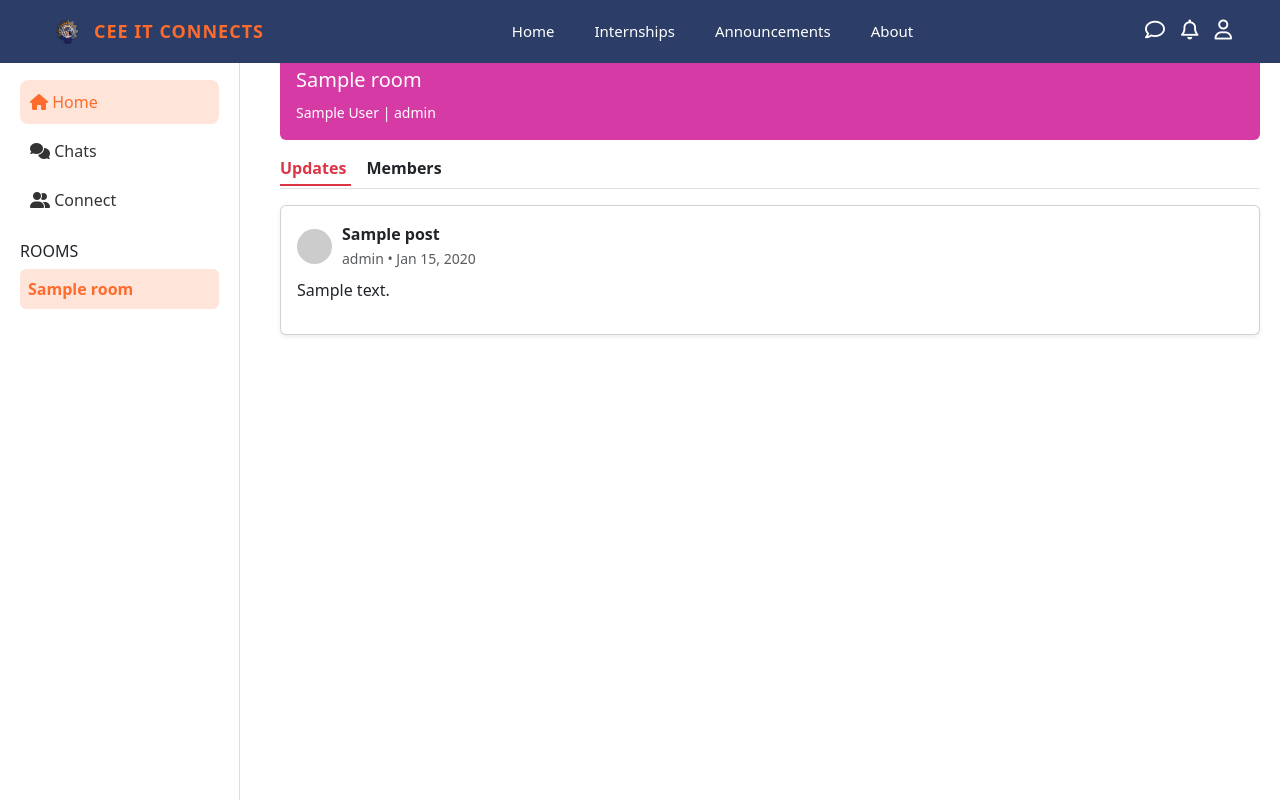
After one commit to EyesAndOranges/CEE-IT-Connects, a PHP site: page /Message.php?room_id=1 in a window 1280 px wide. The commit adds this page. Run offline with PHP 8.4, Linux system fonts and the light colour scheme; the visitor is signed in with stand-in values (Sample User, id 1); tables that the repository leaves empty or names only in its code hold one stand-in row (values such as "Sample post"); data that the repository does not hold is empty; some libraries are stand-ins or nearby versions.

Commit message:
Virtual Room Set(No Connect or Chats Yet)

```diff
--- a/CEE_IT_Connects/CSS/student-login.css
+++ b/CEE_IT_Connects/CSS/student-login.css
@@ -5,7 +5,6 @@
     --text-gray: #777;
 }
 body{
-    padding-top:80px;
     z-index: 1000;
 }
 body, html {
@@ -50,7 +49,7 @@ body, html {
 .left-panel {
     background-image: url("../Sources/left image.png");
     background-size: cover;
-    background-position: center left;
+    background-position: center;
     background-repeat: no-repeat;
     min-height: 100vh;
 }
@@ -60,7 +59,7 @@ body, html {
     flex-direction: column;
     justify-content: center;
     align-items: center;
-    padding: 2rem;
+    padding: 0px;
 }
 
 /* --- UPDATED LOGO SIZE --- */
--- /dev/null
+++ b/CEE_IT_Connects/PHP/chat-room-content.php
@@ -0,0 +1,125 @@
+<?php
+$room_id = $_GET['room_id'];
+
+// ROOM INFO
+$stmt = $pdo->prepare("
+    SELECT r.*, a.full_name, a.role
+    FROM rooms r
+    LEFT JOIN advisers a ON r.adviser_id = a.id
+    WHERE r.id = ?
+");
+$stmt->execute([$room_id]);
+$room = $stmt->fetch();
+
+// ROOM POSTS (UPDATES)
+$stmt = $pdo->prepare("
+    SELECT * FROM room_posts
+    WHERE room_id = ?
+    ORDER BY created_at DESC
+");
+$stmt->execute([$room_id]);
+$posts = $stmt->fetchAll();
+?>
+
+<?php
+$tab = $_GET['tab'] ?? 'updates';
+?>
+
+<head>
+    <style>
+        .tab-link {
+            text-decoration: none;
+            padding-bottom: 5px;
+            transition: 0.2s;
+        }
+
+        .tab-link:hover {
+            color: #dc3545;
+        }
+
+        .active-tab {
+            border-bottom: 2px solid #dc3545;
+        }
+    </style>
+</head>
+<div class="d-flex justify-content-end mb-2">
+    <a href="message.php" class="text-danger fw-semibold" style="text-decoration:none;">
+        <i class="fa-solid fa-arrow-left"></i> Back to rooms
+    </a>
+</div>
+<!-- HEADER -->
+<div class="p-3 text-white rounded" style="background:#d63ba5;">
+    <h5><?= $room['room_name'] ?></h5>
+    <small><?= $room['full_name'] ?> | <?= $room['role'] ?></small>
+</div>
+
+<!-- TABS -->
+<div class="mt-3 border-bottom pb-2">
+
+    <!-- UPDATES -->
+    <a href="?room_id=<?= $room_id ?>&tab=updates"
+        class="me-3 fw-bold tab-link <?= $tab === 'updates' ? 'text-danger active-tab' : 'text-dark' ?>">
+        Updates
+    </a>
+
+    <!-- MEMBERS -->
+    <a href="?room_id=<?= $room_id ?>&tab=members"
+        class="fw-bold tab-link <?= $tab === 'members' ? 'text-danger active-tab' : 'text-dark' ?>">
+        Members
+    </a>
+
+</div>
+
+<!-- CONTENT -->
+<div class="mt-3">
+
+    <?php
+    $tab = $_GET['tab'] ?? 'updates';
+
+    if ($tab === 'members'):
+
+        // MEMBERS QUERY
+        $stmt = $pdo->prepare("
+        SELECT s.full_name
+        FROM room_members rm
+        JOIN students s ON rm.user_id = s.id
+        WHERE rm.room_id = ?
+    ");
+        $stmt->execute([$room_id]);
+        $members = $stmt->fetchAll();
+        ?>
+
+        <?php foreach ($members as $m): ?>
+            <div class="card mb-2 p-2">
+                <?= $m['full_name'] ?>
+            </div>
+        <?php endforeach; ?>
+
+    <?php else: ?>
+
+        <!-- POSTS -->
+        <?php foreach ($posts as $post): ?>
+            <div class="card mb-3 shadow-sm">
+                <div class="card-body">
+
+                    <div class="d-flex align-items-center mb-2">
+                        <div style="width:35px;height:35px;border-radius:50%;background:#ccc;margin-right:10px;"></div>
+
+                        <div>
+                            <strong><?= $post['sender_name'] ?></strong><br>
+                            <small class="text-muted">
+                                <?= $post['sender_role'] ?> •
+                                <?= date("M d, Y", strtotime($post['created_at'])) ?>
+                            </small>
+                        </div>
+                    </div>
+
+                    <p><?= $post['content'] ?></p>
+
+                </div>
+            </div>
+        <?php endforeach; ?>
+
+    <?php endif; ?>
+
+</div>
--- /dev/null
+++ b/CEE_IT_Connects/PHP/message.php
@@ -0,0 +1,238 @@
+<?php
+session_start();
+require 'db.php';
+
+$current_room_id = $_GET['room_id'] ?? null;
+
+$stmt = $pdo->prepare("
+    SELECT r.*, a.full_name, a.title, a.role
+    FROM rooms r
+    LEFT JOIN advisers a ON r.adviser_id = a.id
+    JOIN room_members rm ON r.id = rm.room_id
+    WHERE rm.user_id = ?
+");
+$stmt->execute([$_SESSION['user_id']]);
+
+$rooms = $stmt->fetchAll(PDO::FETCH_ASSOC);
+?>
+
+<?php
+$colors = ['#d63ba5', '#1abc9c', '#3498db', '#9b59b6'];
+$color = $colors[array_rand($colors)];
+?>
+
+<!DOCTYPE html>
+<html lang="en">
+<head>
+<meta charset="UTF-8">
+<meta name="viewport" content="width=device-width, initial-scale=1.0">
+
+<title>Virtual Rooms</title>
+
+<link href="https://cdn.jsdelivr.net/npm/bootstrap@5.3.0/dist/css/bootstrap.min.css" rel="stylesheet">
+<link rel="stylesheet" href="https://cdnjs.cloudflare.com/ajax/libs/font-awesome/6.0.0/css/all.min.css">
+
+<style>
+body {
+    background: #f5f6fa;
+}
+
+/* SIDEBAR */
+.sidebar {
+    width: 240px;
+    height: 100vh;
+    background: #fff;
+    position: fixed;
+    top: 60px;
+    left: 0;
+    padding: 20px;
+    border-right: 1px solid #ddd;
+}
+
+.sidebar a {
+    display: block;
+    padding: 10px;
+    color: #333;
+    text-decoration: none;
+    border-radius: 8px;
+    margin-bottom: 5px;
+}
+
+.sidebar a.active {
+    background: #ffe5d9;
+    color: #ff6b2c;
+}
+
+.rooms-list {
+    margin-top: 20px;
+}
+
+.room-item {
+    padding: 8px;
+    border-radius: 6px;
+    background: #f1f1f1;
+    margin-bottom: 5px;
+}
+.room-link {
+    text-decoration: none;
+}
+
+.room-link .room-item:hover {
+    background: #e0e0e0;
+    cursor: pointer;
+}
+
+/* ACTIVE ROOM */
+.active-room {
+    background: #ffe5d9;
+    color: #ff6b2c;
+    font-weight: bold;
+    cursor: default;
+}
+/* MAIN */
+.main {
+    margin-left: 260px;
+    padding: 20px;
+}
+
+.room-card {
+    border-radius: 12px;
+    color: white;
+    padding: 15px;
+}
+
+.room-footer {
+    background: #eee;
+    padding: 10px;
+    border-radius: 0 0 12px 12px;
+    text-align: center;
+}
+
+.enter-btn {
+    background: #f4a62a;
+    border: none;
+    padding: 5px 15px;
+    border-radius: 8px;
+}
+</style>
+</head>
+
+<body>
+
+<?php include 'navbar.php'; ?>
+<!-- SIDEBAR -->
+<div class="sidebar">
+    <a href="#" class="active"><i class="fa-solid fa-house"></i> Home</a>
+    <a href="#"><i class="fa-solid fa-comments"></i> Chats</a>
+    <a href="#"><i class="fa-solid fa-user-group"></i> Connect</a>
+
+    <div class="rooms-list">
+        <h6>ROOMS</h6>
+
+        <?php foreach ($rooms as $room): ?>
+
+    <?php if ($current_room_id == $room['id']): ?>
+
+        <!-- CURRENT ROOM (NOT CLICKABLE) -->
+        <div class="room-item active-room">
+            <?= $room['room_name'] ?>
+        </div>
+
+    <?php else: ?>
+
+        <!-- CLICKABLE ROOM -->
+        <a href="?room_id=<?= $room['id'] ?>" class="room-link">
+            <div class="room-item">
+                <?= $room['room_name'] ?>
+            </div>
+        </a>
+
+    <?php endif; ?>
+
+<?php endforeach; ?>
+    </div>
+</div>
+
+<!-- MAIN CONTENT -->
+<div class="main">
+    <?php if ($current_room_id): ?>
+
+    <?php include 'chat-room-content.php'; ?>
+
+<?php else: ?>
+
+    <!-- DEFAULT DASHBOARD VIEW -->
+    <div class="d-flex justify-content-between align-items-center">
+        <h3><strong>Virtual Rooms</strong></h3>
+        <button class="btn btn-danger" data-bs-toggle="modal" data-bs-target="#joinRoomModal">
+            + Join a Room
+        </button>
+    </div>
+
+    <div class="row mt-4">
+        <?php foreach ($rooms as $room): ?>
+        <div class="col-md-4">
+            <div class="card shadow-sm">
+
+                <div class="room-card" style="background: <?= $color ?>">
+                    <h5><?= $room['room_name'] ?></h5>
+                    <small><?= $room['full_name'] ?> (<?= $room['role'] ?>)</small>
+                </div>
+
+                <div class="room-footer">
+                    <form method="GET">
+                        <input type="hidden" name="room_id" value="<?= $room['id'] ?>">
+                        <button class="enter-btn">Enter Room</button>
+                    </form>
+                </div>
+
+            </div>
+        </div>
+        <?php endforeach; ?>
+    </div>
+    <?php endif; ?>
+</div>
+
+<div class="modal fade" id="joinRoomModal" tabindex="-1">
+    <div class="modal-dialog">
+        <div class="modal-content rounded-4">
+
+            <!-- HEADER -->
+            <div class="modal-header">
+                <h5 class="modal-title"><strong>Join a Room</strong></h5>
+                <button type="button" class="btn-close" data-bs-dismiss="modal"></button>
+            </div>
+
+            <!-- BODY -->
+            <div class="modal-body">
+
+                <form method="POST" action="join-room.php">
+
+                    <!-- ROOM CODE -->
+                    <div class="mb-3">
+                        <label class="form-label">Room Code</label>
+                        <input type="text" name="room_code" class="form-control" placeholder="Enter room code" required>
+                    </div>
+
+                    <!-- ROOM NAME (optional depending on your design) -->
+                    <div class="mb-3">
+                        <label class="form-label">Room Name</label>
+                        <input type="text" name="room_name" class="form-control" placeholder="Enter room name">
+                    </div>
+
+                    <!-- BUTTON -->
+                    <div class="text-end">
+                        <button type="submit" class="btn btn-warning px-4">
+                            Join
+                        </button>
+                    </div>
+
+                </form>
+
+            </div>
+        </div>
+    </div>
+</div>
+</body>
+<script src="https://cdn.jsdelivr.net/npm/bootstrap@5.3.0/dist/js/bootstrap.bundle.min.js"></script>
+</html>
--- a/CEE_IT_Connects/PHP/navbar.php
+++ b/CEE_IT_Connects/PHP/navbar.php
@@ -194,7 +194,11 @@ function timeAgo($datetime)
 
         <!-- Right Icons -->
         <div class="navbar-icons d-flex align-items-center gap-3 position-relative">
-
+            <div>
+                <a href="Message.php">
+                    <i class="fa-regular fa-comment"></i>
+                </a>
+            </div>
             <!-- BELL -->
             <div class="position-relative">
                 <i class="fa-regular fa-bell" id="notifBell" style="cursor:pointer;"></i>
@@ -274,7 +278,7 @@ function timeAgo($datetime)
                 </div>
             </div>
 
-            <!-- USER ICON -->
+            <!-- User Icon -->
             <a href="personal-information.php">
                 <i class="fa-regular fa-user"></i>
             </a>
```
Also changed, not shown: CEE_IT_Connects/PHP/join-room.php (added, +46 -0 lines), CEE_IT_Connects/PHP/student-login.php (+10 -14 lines).
